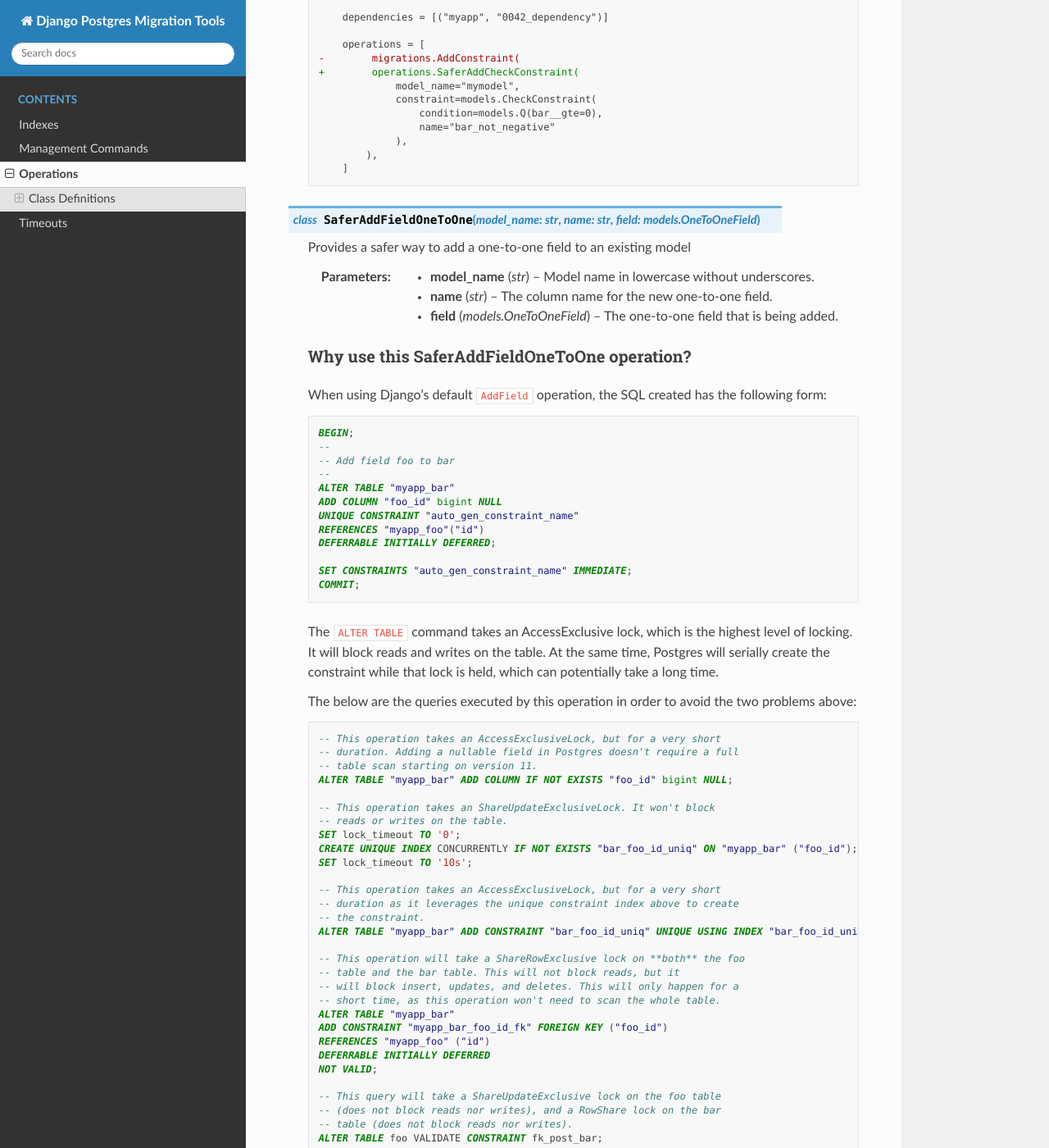
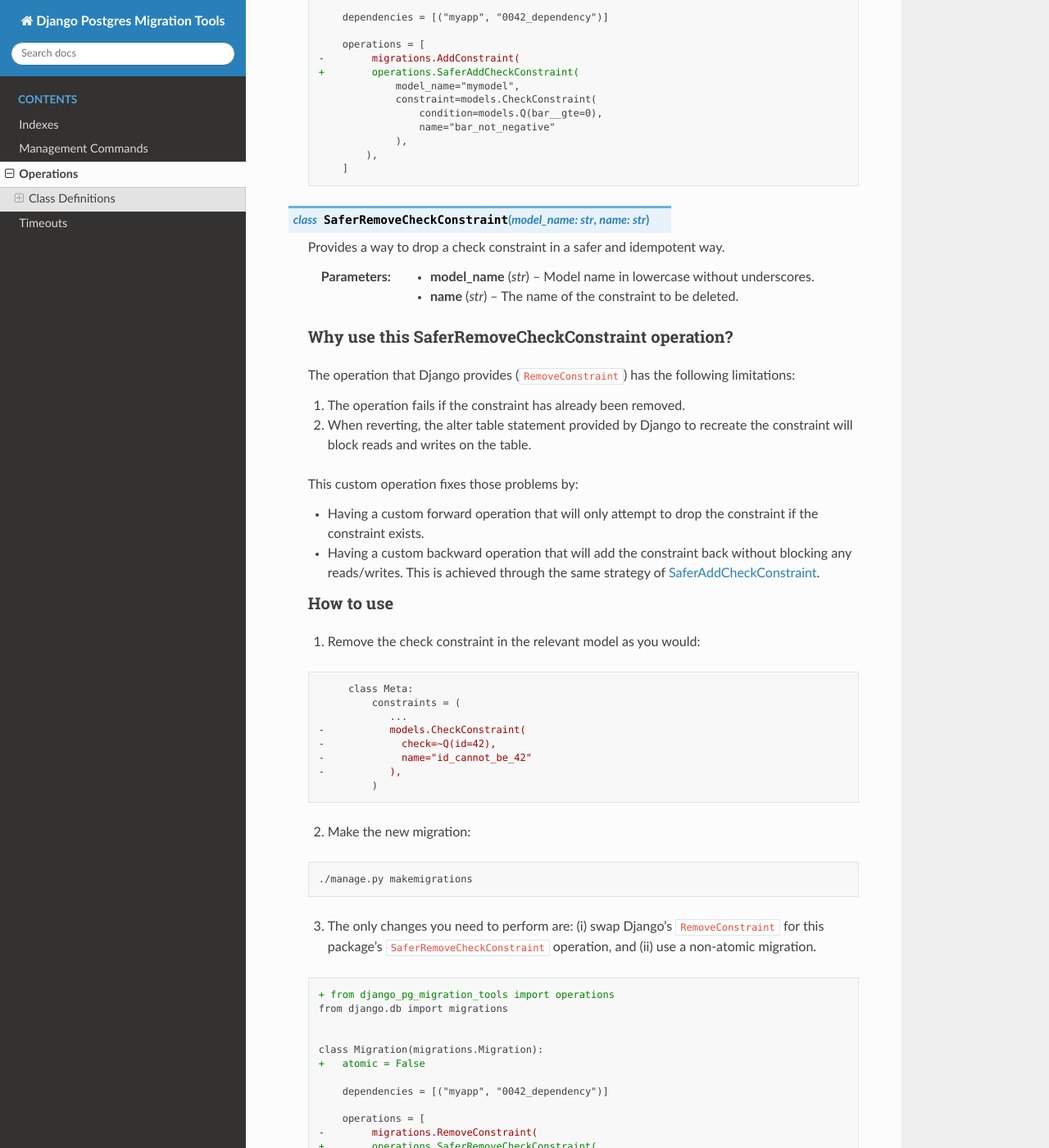
Before and after one commit to kraken-tech/django-pg-migration-tools, a Sphinx documentation site: the page built from docs/usage/operations.rst, in a window 1280 px wide and 1400 px high, scrolled down 13550 px. Shown: the whole window at 82% size. Built offline with Sphinx 7.4.7 and the Read the Docs theme 3.1.0, drawn with Linux system fonts in a browser that asks for light colours; some of the changed text lies outside the part shown.

Commit message:
Add documentation for SaferRemoveCheckConstraint

```diff
--- a/docs/usage/operations.rst
+++ b/docs/usage/operations.rst
@@ -705,6 +705,7 @@ Class Definitions
               ),
           ]
 
+.. _safer_add_check_constraint:
 .. py:class:: SaferAddCheckConstraint(model_name: str, constraint: models.CheckConstraint)
 
     Provides a safer way to add a check constraint to an existing model.
@@ -803,6 +804,79 @@ Class Definitions
                        condition=models.Q(bar__gte=0),
                        name="bar_not_negative"
                    ),
+              ),
+          ]
+
+.. py:class:: SaferRemoveCheckConstraint(model_name: str, name: str)
+
+    Provides a way to drop a check constraint in a safer and idempotent
+    way.
+
+    :param model_name: Model name in lowercase without underscores.
+    :type model_name: str
+    :param name: The name of the constraint to be deleted.
+    :type name: str
+
+    **Why use this SaferRemoveCheckConstraint operation?**
+    ------------------------------------------------------
+
+    The operation that Django provides (``RemoveConstraint``) has the
+    following limitations:
+
+    1. The operation fails if the constraint has already been removed.
+    2. When reverting, the alter table statement provided by Django to recreate
+       the constraint will block reads and writes on the table.
+
+    This custom operation fixes those problems by:
+
+    - Having a custom forward operation that will only attempt to drop the
+      constraint if the constraint exists.
+    - Having a custom backward operation that will add the constraint back
+      without blocking any reads/writes. This is achieved through the same
+      strategy of :ref:`SaferAddCheckConstraint <safer_add_check_constraint>`.
+
+    How to use
+    ----------
+
+    1. Remove the check constraint in the relevant model as you would:
+
+    .. code-block:: diff
+
+           class Meta:
+               constraints = (
+                  ...
+      -           models.CheckConstraint(
+      -             check=~Q(id=42),
+      -             name="id_cannot_be_42"
+      -           ),
+               )
+
+    2. Make the new migration:
+
+    .. code-block:: bash
+
+      ./manage.py makemigrations
+
+    3. The only changes you need to perform are: (i) swap Django's
+       ``RemoveConstraint`` for this package's ``SaferRemoveCheckConstraint``
+       operation, and (ii) use a non-atomic migration.
+
+    .. code-block:: diff
+
+      + from django_pg_migration_tools import operations
+      from django.db import migrations
+
+
+      class Migration(migrations.Migration):
+      +   atomic = False
+
+          dependencies = [("myapp", "0042_dependency")]
+
+          operations = [
+      -        migrations.RemoveConstraint(
+      +        operations.SaferRemoveCheckConstraint(
+                  model_name="mymodel",
+                  name="id_cannot_be_42",
               ),
           ]
 
```
Also changed, not shown: README.md (+1 -0 lines).
